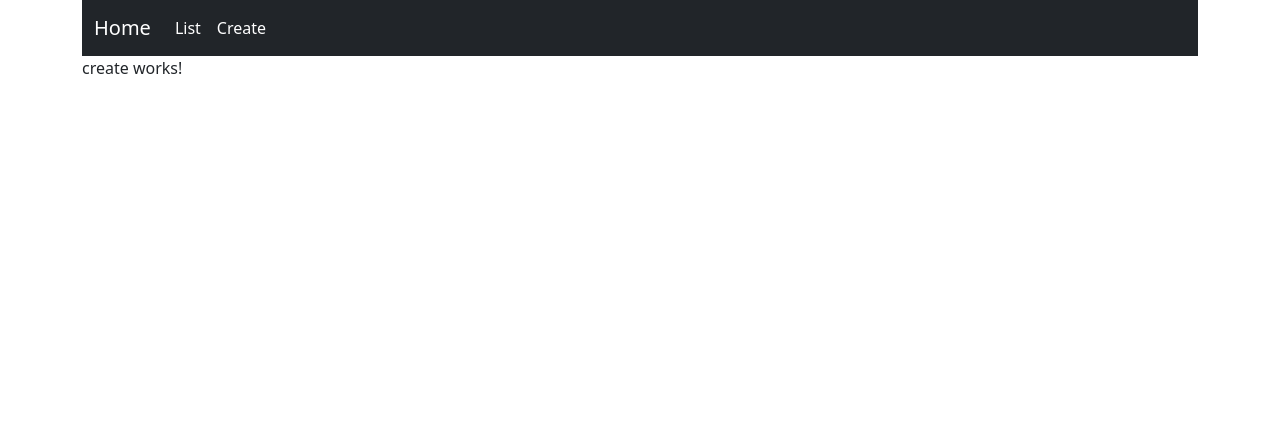
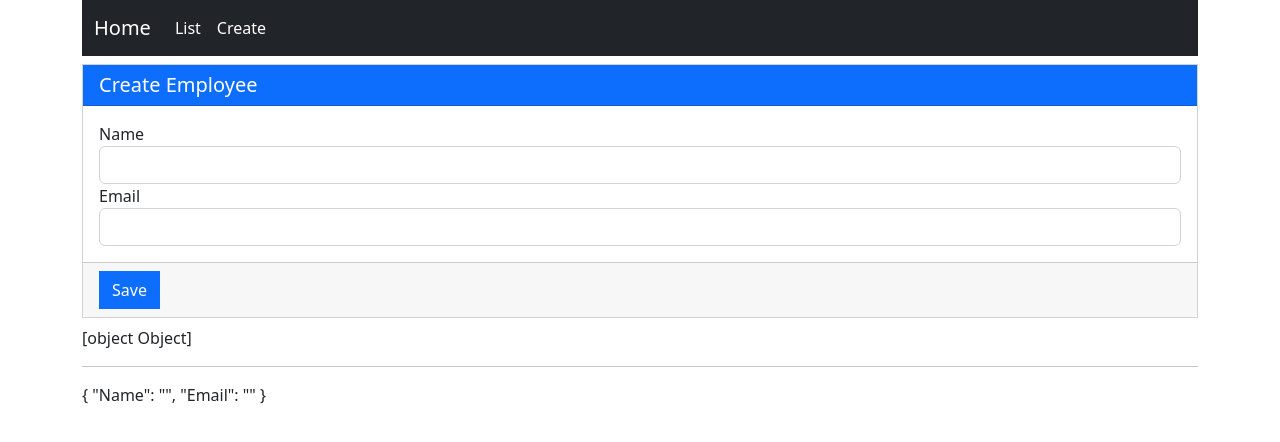
Before and after one commit to Fausio/AngularEmployeeManager, an Angular app: page /employee-create in a window 1280 px wide. Shown: the top 442 px of the page. Built offline with nearby package versions, Linux system fonts and the light colour scheme.

Commit message:
create, submit template driven forms

```diff
--- a/src/app/app.component.html
+++ b/src/app/app.component.html
@@ -2,9 +2,8 @@
 
   <app-nav-menu></app-nav-menu>
 
-  <router-outlet>
-
-  </router-outlet>
-
+  <div class="mt-2">
+    <router-outlet> </router-outlet>
+  </div>
 
 </div>
--- a/src/app/app.module.ts
+++ b/src/app/app.module.ts
@@ -7,6 +7,7 @@ import { AppComponent } from './app.component';
 import { ListComponent } from './employee/list/list.component';
 import { NavMenuComponent } from './nav/nav-menu/nav-menu.component';
 import { CreateComponent } from './employee/create/create.component';
+import { FormsModule } from '@angular/forms';
 
 const appRouts: Route[] = [
   {path: 'employee-list' , component: ListComponent},
@@ -25,6 +26,7 @@ const appRouts: Route[] = [
     BrowserModule,
     AppRoutingModule,
     RouterModule.forRoot(appRouts),
+    FormsModule
   ],
   providers: [],
   bootstrap: [AppComponent]
--- a/src/app/employee/create/create.component.html
+++ b/src/app/employee/create/create.component.html
@@ -1 +1,25 @@
-<p>create works!</p>
+<form #CreateEmploye="ngForm" (ngSubmit)="CreateEmployee(CreateEmploye)">
+    <div class="card rounded-0 mb-2">
+        <h5 class="card-header  bg-primary text-white rounded-0">{{Title}}</h5>
+        <div class="card-body">
+            <div class="col">
+                <div class="form-group">
+                     <label for="Name">Name</label>
+                    <input name="Name" [(ngModel)]="Name" id="Name" type="text" class="form-control" />
+                </div>
+
+                <div class="form-group">
+                    <label for="Email">Email</label>
+                    <input name="Email" [(ngModel)]="Email" id="Email" type="email" class="form-control" />
+                </div>
+            </div>
+        </div>
+        <div class="card-footer">
+            <button type="submit" class="btn btn-primary rounded-0">Save</button>
+        </div>
+    </div>
+</form>
+
+{{CreateEmploye.value }}
+<hr>
+{{CreateEmploye.value |json}}
--- a/src/app/employee/create/create.component.ts
+++ b/src/app/employee/create/create.component.ts
@@ -1,3 +1,4 @@
+import { NgForm } from '@angular/forms';
 import { Component, OnInit } from '@angular/core';
 
 @Component({
@@ -6,10 +7,17 @@ import { Component, OnInit } from '@angular/core';
   styleUrls: ['./create.component.css']
 })
 export class CreateComponent implements OnInit {
-
+  Title: string = "Create Employee";
+  Name: string = "";
+  Email: string = "";
   constructor() { }
 
   ngOnInit(): void {
   }
 
+
+  CreateEmployee(model: NgForm): void {
+    console.log("data", model);
+    console.log("value", model.value);
+  }
 }
--- a/src/app/employee/list/list.component.html
+++ b/src/app/employee/list/list.component.html
@@ -1,5 +1,5 @@
 
-<div class="mt-2">
+
     <div class="card rounded-0 mb-2" *ngFor="let model of employees">
 
         <h5 class="card-header  bg-primary text-white rounded-0">{{model.name}}</h5>
@@ -98,5 +98,3 @@
 
 
         </div>
-
-    </div>
```
